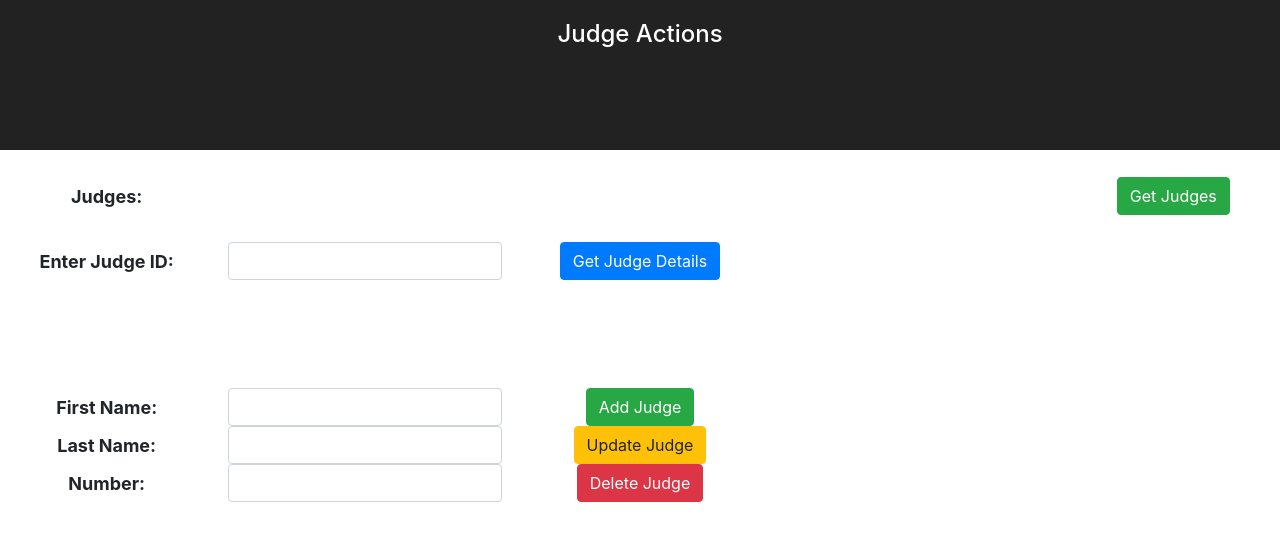
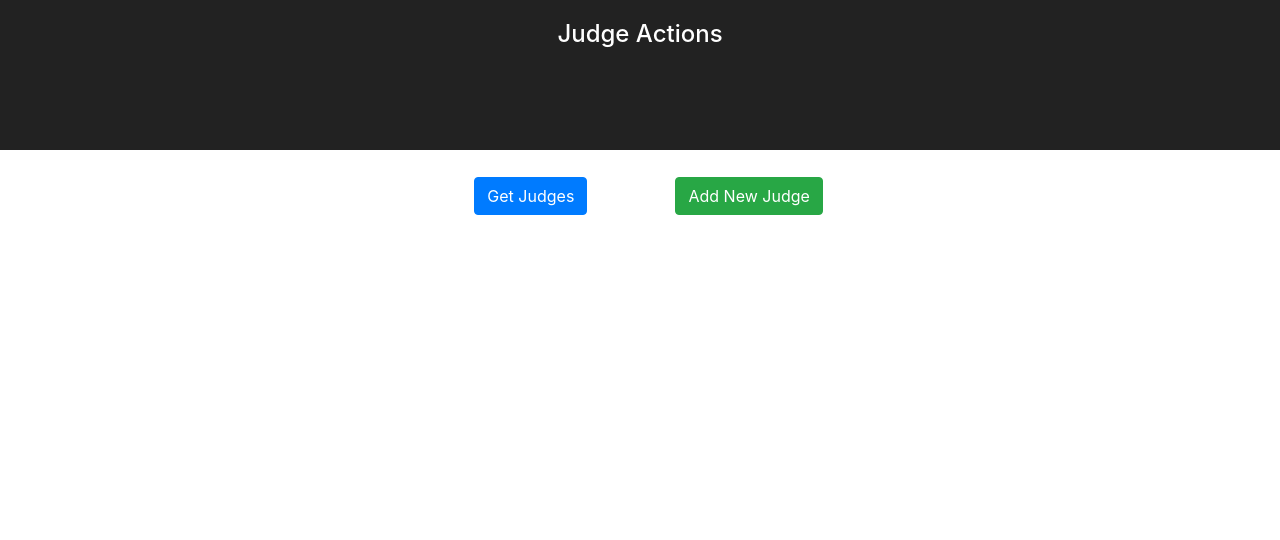
Before and after one commit to Tantarium/Spring-Boot-Angular-React-Learning, a React (Create React App) app in the folder react_frontend/: page / in a window 1280 px wide. Shown: the top 540 px of the page. Built offline with nearby package versions, Linux system fonts and the light colour scheme.

Commit message:
Added some state variables which make different parts of the page be visible or hidden

```diff
--- a/react_frontend/src/container/Main.js
+++ b/react_frontend/src/container/Main.js
@@ -12,7 +12,15 @@ class Main extends Component {
             firstName: '',
             lastName: '',
             number: '',
-            idToGrab: ''
+            newFirstName: '',
+            newLastName: '',
+            newNumber: '',
+            idToGrab: '',
+            enterJudgeIdHidden: true,
+            getJudgesButtonHidden: false,
+            judgeListHidden: true,
+            judgeDetailsHidden: true,
+            addJudgeHidden: true
         };
 
         this.getJudges = this.getJudges.bind(this);
@@ -27,30 +35,40 @@ class Main extends Component {
         axios.get("http://localhost:8080/judges").then(res => {
             for (let i = 0; i < res.data.length; i++) {
                 if (i === res.data.length - 1) {
-                    table = table + res.data[i].firstName + " " + res.data[i].lastName + "(" + res.data[i].id + ")";
+                    table = table + res.data[i].firstName + " " + res.data[i].lastName + " --- (" + res.data[i].id + ")";
                 } else {
-                    table = table + res.data[i].firstName + " " + res.data[i].lastName + "(" + res.data[i].id + "), \\n";
+                    table = table + res.data[i].firstName + " " + res.data[i].lastName + " --- (" + res.data[i].id + ")\\n";
                 }
             }
 
-            this.setState({judgeJson: table});
+            this.setState({
+                judgeJson: table,
+                enterJudgeIdHidden: false,
+                judgeListHidden: false,
+                getJudgesButtonHidden: true
+            });
 
         }, err => {
             console.log("Error: " + err);
         });
     };
 
+    //todo --- Need to make sure clicking on this when it is empty will not cause it to load up blank.
     getJudge(number) {
         axios.get("http://localhost:8080/judges/" + number).then(res => {
             this.setState({
                 id: res.data.id,
                 firstName: res.data.firstName,
                 lastName: res.data.lastName,
-                number: res.data.number
+                number: res.data.number,
+                enterJudgeIdHidden: true,
+                getJudgesButtonHidden: true,
+                judgeListHidden: true,
+                judgeDetailsHidden: false
             })
         }, err => {
             console.log(err);
-        })
+        });
     }
 
     deleteJudge(number) {
@@ -62,7 +80,8 @@ class Main extends Component {
                 lastName: '',
                 number: ''
             })
-        })
+        });
+        window.location.reload();
     }
 
     addJudge(firstName, lastName, number) {
@@ -94,80 +113,159 @@ class Main extends Component {
                     <h1 className="App-title">Judge Actions</h1>
                 </header>
                 <div className="App-intro">
-                    <span>
                     <br/>
 
-                        <div className="form-inline">
+                    <div className="row justify-content-center">
+                        <div className="col-sm-2" hidden={this.state.getJudgesButtonHidden}>
+                            <button className="btn btn-primary" onClick={() => this.getJudges()}>
+                                Get Judges
+                            </button>
+                        </div>
+                        <div className="col-sm-2" hidden={this.state.getJudgesButtonHidden}>
+                            <button
+                                className="btn btn-success"
+                                onClick={() => this.setState({
+                                    addJudgeHidden: false,
+                                    getJudgesButtonHidden: true,
+                                    judgeDetailsHidden: false
+                                })}>
+                                Add New Judge
+                            </button>
+                        </div>
+                    </div>
+
+                    <div className="form-inline justify-content-center" hidden={this.state.enterJudgeIdHidden}>
+                        <div className="col-sm-2">
+                            <label><b>Enter Judge ID: </b></label>
+                        </div>
+                        <div className="col-sm-2">
+                            <input
+                                className="form-control"
+                                onChange={(evt) => { this.setState({idToGrab: evt.target.value}) }}
+                            />
+                        </div>
+                        <div className="col-sm-2 offset-sm-1">
+                            <button className="btn btn-primary" onClick={() => this.getJudge(this.state.idToGrab)}>
+                                Get Judge Details
+                            </button>
+                        </div>
+                    </div>
+
+                    <br hidden={this.state.judgeListHidden} />
+
+                    <div className="form-inline justify-content-center" hidden={this.state.judgeListHidden}>
                         <div className="col-sm-2">
                             <label><b>Judges: </b></label>
                         </div>
-                            <div className="col-sm-7">
+                        <div className="col-sm-4">
                             {this.state.judgeJson.split('\\n').map((item, key) => {
                                 return <span key={key}>{item}<br/></span>
                             })}
                         </div>
-                            <div className="col-sm-1"></div>
                         <div className="col-sm-2">
-                                <button className="btn btn-success" onClick={() => this.getJudges()}>Get Judges</button>
+                            <button className="btn btn-success">Add New Judge</button>
                         </div>
                     </div>
 
-                        <br/>
-
-                        <div className="form-inline">
-                            <div className="col-sm-2">
-                                <label><b>Enter Judge ID: </b></label>
-                            </div>
-                            <div className="col-sm-2">
-                                <input className="form-control" onChange={(evt) => { this.setState({idToGrab: evt.target.value}) }} />
-                            </div>
-                            <div className="col-sm-1"></div>
-                            <div className="col-sm-2">
-                                <button className="btn btn-primary" onClick={() => this.getJudge(this.state.idToGrab)}>Get Judge Details</button>
-                            </div>
-                        </div>
-
-                        <br/><br/><br/><br/>
-
-                        <div className="form-inline">
+                    <div hidden={this.state.judgeDetailsHidden}>
+                        <div className="form-inline justify-content-center">
                             <div className="col-sm-2">
                                 <label><b>First Name: </b></label>
                             </div>
                             <div className="col-sm-2">
-                                <input className="form-control" defaultValue={this.state.firstName} onChange={(evt) => { this.setState({firstName: evt.target.value}) }} />
+                                <input
+                                    className="form-control"
+                                    defaultValue={this.state.firstName}
+                                    onChange={(evt) => {this.setState({firstName: evt.target.value})}}
+                                    hidden={!this.state.addJudgeHidden}
+                                />
+                                <input
+                                    className="form-control"
+                                    defaultValue={this.state.newFirstName}
+                                    onChange={(evt) => {this.setState({newFirstName: evt.target.value})}}
+                                    hidden={this.state.addJudgeHidden}
+                                />
                             </div>
-                            <div className="col-sm-1"></div>
-                            <div className="col-sm-2">
-                                <button className="btn btn-success" onClick={() => this.addJudge(this.state.firstName, this.state.lastName, this.state.number)}>Add Judge</button>
+                            <div className="col-sm-2 offset-sm-1">
+                                <button
+                                    className="btn btn-success"
+                                    onClick={() => this.addJudge(
+                                        this.state.newFirstName,
+                                        this.state.newLastName,
+                                        this.state.newNumber
+                                    )}
+                                    hidden={this.state.addJudgeHidden}
+                                >
+                                    Add Judge
+                                </button>
+                                <button
+                                    className="btn btn-warning"
+                                    onClick={() => this.updateJudge(
+                                        this.state.idToGrab,
+                                        this.state.firstName,
+                                        this.state.lastName,
+                                        this.state.number
+                                    )}
+                                    hidden={!this.state.addJudgeHidden}
+                                >
+                                    Update Judge
+                                </button>
                             </div>
                         </div>
 
-                        <div className="form-inline">
+                        <div className="form-inline justify-content-center">
                             <div className="col-sm-2">
                                 <label><b>Last Name: </b></label>
                             </div>
                             <div className="col-sm-2">
-                                <input className="form-control" defaultValue={this.state.lastName} onChange={(evt) => { this.setState({lastName: evt.target.value}) }} />
+                                <input
+                                    className="form-control"
+                                    defaultValue={this.state.lastName}
+                                    onChange={(evt) => {this.setState({lastName: evt.target.value})}}
+                                    hidden={!this.state.addJudgeHidden}
+                                />
+                                <input
+                                    className="form-control"
+                                    defaultValue={this.state.newLastName}
+                                    onChange={(evt) => {this.setState({newLastName: evt.target.value})}}
+                                    hidden={this.state.addJudgeHidden}
+                                />
                             </div>
-                            <div className="col-sm-1"></div>
-                            <div className="col-sm-2">
-                                <button className="btn btn-warning" onClick={() => this.updateJudge(this.state.idToGrab, this.state.firstName, this.state.lastName, this.state.number)}>Update Judge</button>
+                            <div className="col-sm-2 offset-sm-1">
+
                             </div>
                         </div>
 
-                        <div className="form-inline">
+                        <div className="form-inline justify-content-center">
                             <div className="col-sm-2">
                                 <label><b>Number: </b></label>
                             </div>
                             <div className="col-sm-2">
-                                <input className="form-control" defaultValue={this.state.number} onChange={(evt) => { this.setState({number: evt.target.value}) }} />
+                                <input
+                                    className="form-control"
+                                    defaultValue={this.state.number}
+                                    onChange={(evt) => {this.setState({number: evt.target.value})}}
+                                    hidden={!this.state.addJudgeHidden}
+                                />
+                                <input
+                                    className="form-control"
+                                    defaultValue={this.state.newNumber}
+                                    onChange={(evt) => {this.setState({newNumber: evt.target.value})}}
+                                    hidden={this.state.addJudgeHidden}
+                                />
                             </div>
-                            <div className="col-sm-1"></div>
-                            <div className="col-sm-2">
-                                <button className="btn btn-danger" onClick={() => this.deleteJudge(this.state.idToGrab)}>Delete Judge</button>
+                            <div className="col-sm-2 offset-sm-1">
+                                <button
+                                    className="btn btn-danger"
+                                    onClick={() => this.deleteJudge(this.state.idToGrab)}
+                                    hidden={!this.state.addJudgeHidden}
+                                >
+                                    Delete Judge
+                                </button>
                             </div>
                         </div>
-                    </span>
+                    </div>
+
                 </div>
             </div>
         );
```
Lines whose indentation alone changed are shown as unchanged.
